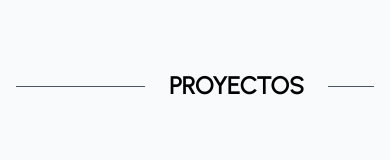
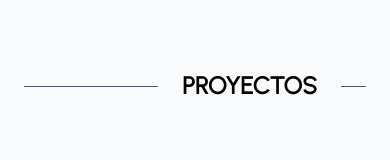
Before and after one commit to oveigam/oveigam-web, an Astro site: page / in a window 390 px wide. Shown: the part 2454-2614 px from the top of the page. Built offline with nearby package versions, Linux system fonts and the light colour scheme; Astro itself is replaced by a stand-in of ours.

Commit message:
section titles responsive

```diff
--- a/src/components/SectionTitle.astro
+++ b/src/components/SectionTitle.astro
@@ -7,8 +7,8 @@ export interface Props {
 const { title, revert = false } = Astro.props;
 ---
 
-<div class={`mb-8 flex items-center gap-6 ${revert ? "flex-row-reverse" : ""}`}>
-  <div class="h-px w-32 bg-gray-600"></div>
+<div class={`px-2 md:px-0 mb-8 flex items-center gap-6 ${revert ? "flex-row-reverse" : ""}`}>
+  <div class="h-px w-16 md:w-32 bg-gray-600"></div>
   <h2 class="whitespace-nowrap text-2xl font-bold uppercase">{title}</h2>
   <div class="h-px w-full bg-gray-600"></div>
 </div>
```
